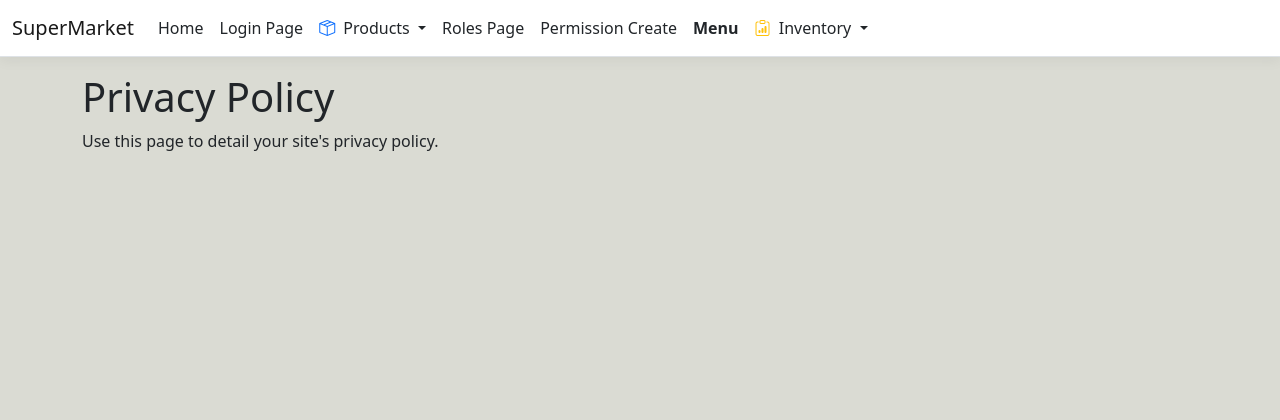
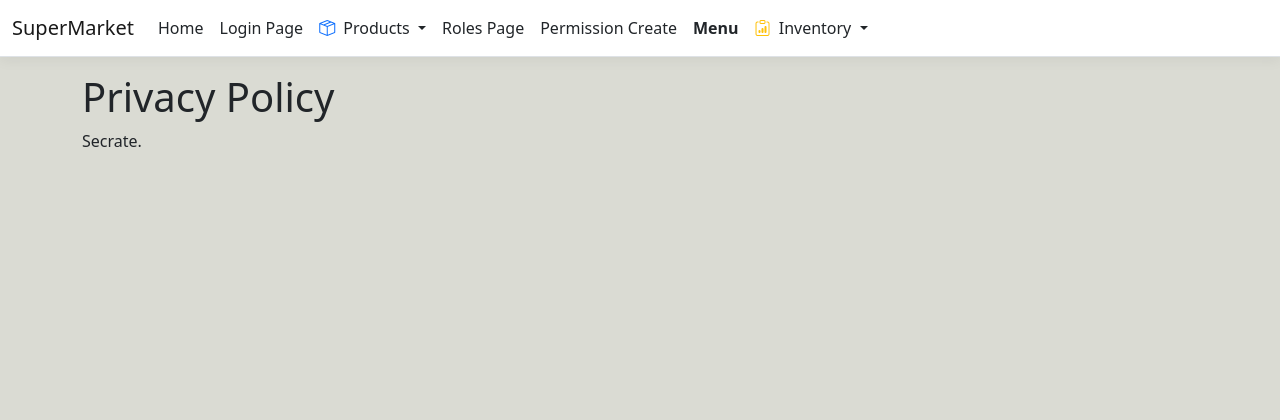
Before and after one commit to abyssinia12/Supermarket_Management, an ASP.NET Core app: page /Home/Privacy in a window 1280 px wide. Shown: the top 420 px of the page. Run offline with ASP.NET Core 8, Linux system fonts and the light colour scheme; style sheets or scripts are compiled from the project's sources.

Commit message:
update style

```diff
--- a/Views/Home/Privacy.cshtml
+++ b/Views/Home/Privacy.cshtml
@@ -3,4 +3,4 @@
 }
 <h1>@ViewData["Title"]</h1>
 
-<p>Use this page to detail your site's privacy policy.</p>
+<p>Secrate.</p>
```
